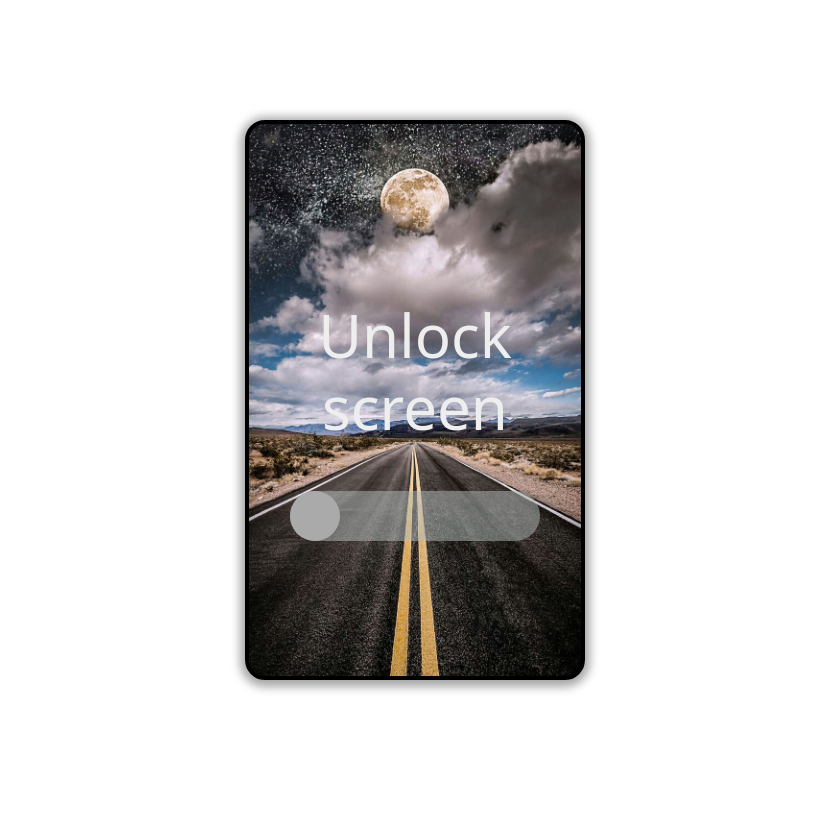
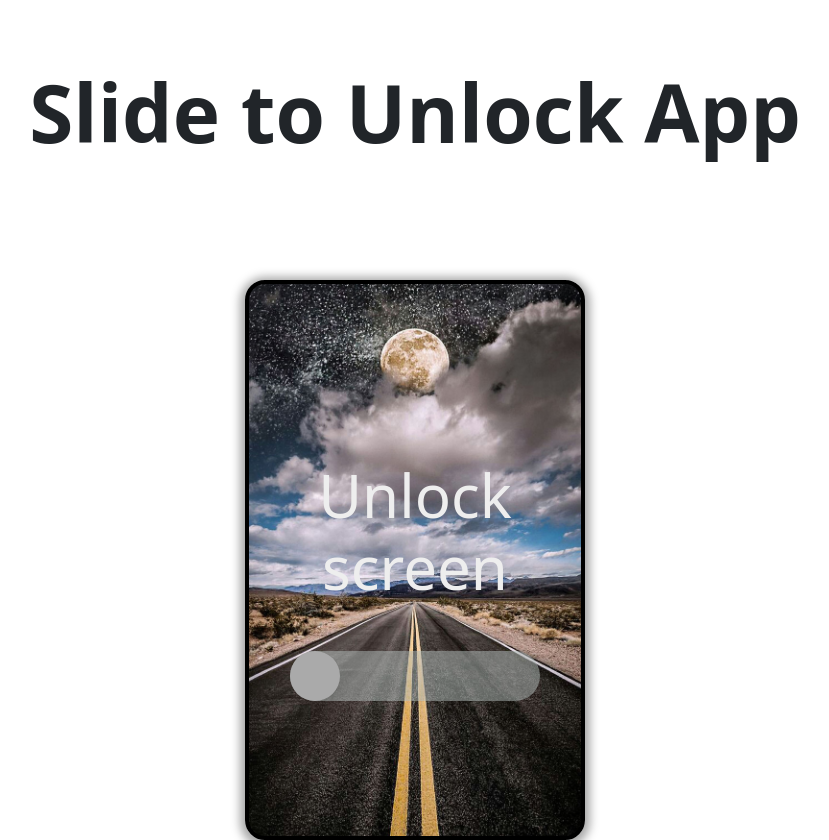
Before and after one commit to anunnnn/reactminiprojects, a React (Create React App) app: page / in a window 1280 px wide. Shown: the whole page, without its empty margins (225-1054 px from the left). Before the commit the page ends 800 px from the top, so only its background shows below. Built offline with nearby package versions, Linux system fonts and the light colour scheme.

Commit message:
Add Title to the page

```diff
--- a/src/projects/08-slide-to-unlock-app/SlideToUnlockApp.jsx
+++ b/src/projects/08-slide-to-unlock-app/SlideToUnlockApp.jsx
@@ -4,6 +4,7 @@ import { AiFillUnlock } from 'react-icons/ai';
 
 import LockScreenImg from './images/road.jpg';
 import HomeScreenImg from './images/beach.jpg';
+import Title from '../components/Title';
 
 export default function SlideToUnlockApp() {
 
@@ -33,6 +34,8 @@ export default function SlideToUnlockApp() {
 
 
   return (
+    <div className="container">
+      <Title text={'Slide to Unlock App'} classes={'title-main text-center'}/>
       <div className='container text-center d-flex flex-column border-20 shadow-md '
         style={{
           height: '70vh',
@@ -58,5 +61,6 @@ export default function SlideToUnlockApp() {
           }
 
       </div>
+      </div>
   )
 }
```
Lines whose indentation alone changed are shown as unchanged.
